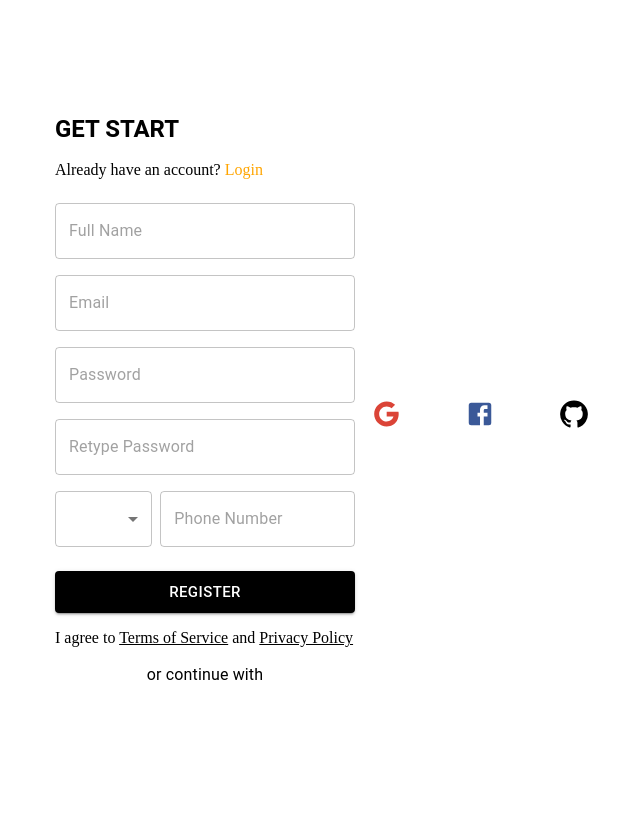
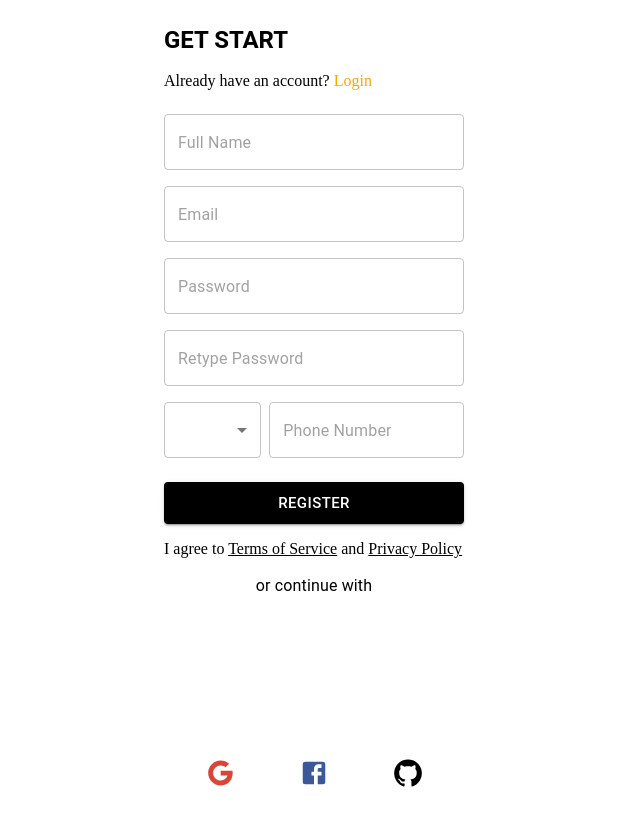
Before and after one commit to AslamUXByte/UXByte-Intern-Project, a React (Create React App) app: page /signup in a window 1280 px wide. Shown: the whole page, without its empty margins (334-974 px from the left). Built offline with nearby package versions, Linux system fonts and the light colour scheme.

Commit message:
signup page updated.

```diff
--- a/src/components/Authentication/Signup.js
+++ b/src/components/Authentication/Signup.js
@@ -45,7 +45,7 @@ const SignUpPage = () => {
   };
 
   return (
-    <Box sx={{ display: 'flex', justifyContent: 'center', alignItems: 'center', height: "100vh", width: '100vw', bgcolor: 'white' }}>
+    <Box sx={{ display: 'flex', flexDirection: 'column', justifyContent: 'center', alignItems: 'center', height: "100vh", width: '100vw', bgcolor: 'white' }}>
       <CardContent sx={{ width: 300 }}>
         <Typography variant="h5" sx={{ textAlign: 'starting', mb: 2, fontWeight: "bold" }}>GET START</Typography>
         <p sx={{ textAlign: 'starting', mb: 2 }}>Already have an account? <span style={{ color: 'orange' }}>Login</span></p>
@@ -101,9 +101,9 @@ const SignUpPage = () => {
         <Button size="large" variant='contained' fullWidth onClick={handleRegister} sx={{ mt: 3, bgcolor: 'black' }}>Register</Button>
         <p sx={{ textAlign: 'center', mb: 2 }}>I agree to <u>Terms of Service</u> and <u>Privacy Policy</u></p>
         <Typography variant="body1" sx={{ textAlign: 'center', mb: 2 }}>or continue with</Typography>
-        </CardContent>
+      </CardContent>
 
-      <Box sx={{ display: 'flex', justifyContent: 'center', mt: 2 }}>
+      <Box sx={{ display: 'flex', justifyContent: 'center', mt: 'auto', mb: 2 }}>
         <Box sx={{ mr: 4 }}>
           <Google sx={{ color: '#DB4437', fontSize: 30 }} />
         </Box>
@@ -115,7 +115,6 @@ const SignUpPage = () => {
         </Box>
       </Box>
     </Box>
-
   );
 };
 
```
